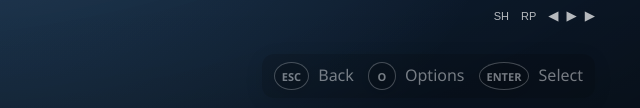
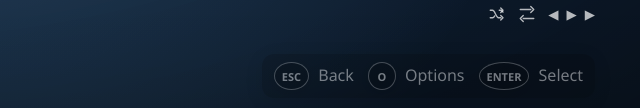
Before and after one commit to knubgod/personal-xmb, an Electron app: page ui/index.html in a window 1600 px wide. Shown: the part 689-797 px from the top of the page, 960-1600 px from the left. Drawn offline with Linux system fonts and the light colour scheme; no server answers.

Commit message:
Replace Spotify shuffle and repeat letters with icons

```diff
--- a/ui/index.html
+++ b/ui/index.html
@@ -556,9 +556,9 @@
 
                 <div id="media-controls">
 
-                    <button id="media-shuffle" type="button" title="Shuffle">SH</button>
+                    <button id="media-shuffle" type="button" title="Shuffle" aria-label="Shuffle"><svg viewBox="0 0 24 24" aria-hidden="true"><path d="M3 7h3c3.5 0 4.5 10 8 10h3"></path><path d="M17 14l3 3-3 3"></path><path d="M3 17h3c1.2 0 2.2-1.1 3-2.5"></path><path d="M15 7h2c1.2 0 2.2 1.1 3 2.5"></path><path d="M17 4l3 3-3 3"></path></svg></button>
 
-                    <button id="media-repeat" type="button" title="Repeat">RP</button>
+                    <button id="media-repeat" type="button" title="Repeat" aria-label="Repeat off"><svg viewBox="0 0 24 24" aria-hidden="true"><path d="M17 2l4 4-4 4"></path><path d="M3 6h14"></path><path d="M7 22l-4-4 4-4"></path><path d="M21 18H7"></path></svg></button>
 
                     <button
                         id="media-previous"
```
